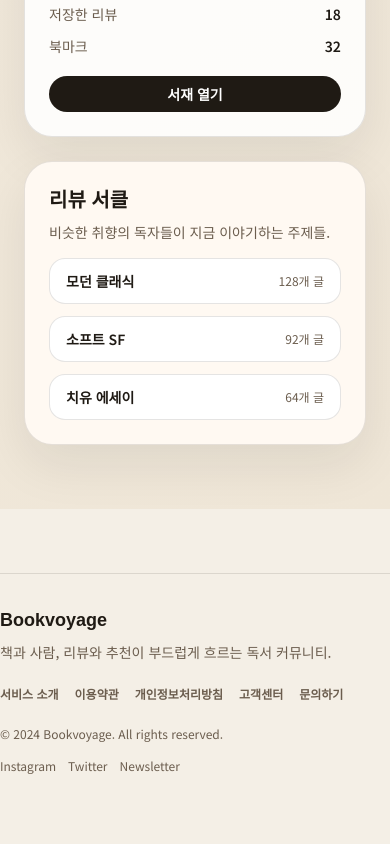
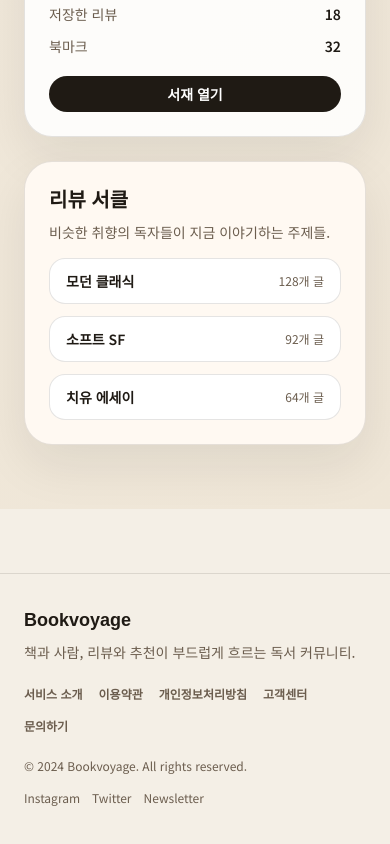
Before and after one commit to yyubin/bookvoyage-fr, a Next.js app: page / in a window 390 px wide. Shown: the part 4507-5351 px from the top of the page. Before the commit the page ends 5281 px from the top, so only its background shows below. Built offline with nearby package versions, Linux system fonts and the light colour scheme; no server answers.

Commit message:
💄 style(footer): adjust layout and styling in footer component
- add container div with max width and padding for consistent layout
- ensure buttons and text elements have a cohesive and responsive design

```diff
--- a/src/app/components/Footer.tsx
+++ b/src/app/components/Footer.tsx
@@ -1,6 +1,7 @@
 export default function Footer() {
   return (
     <footer className="mt-16 border-t border-[var(--border)] pt-8 text-sm text-[var(--muted)]">
+      <div className="mx-auto max-w-6xl px-6 pb-10 sm:px-8">
         <div className="flex flex-col justify-between gap-6 sm:flex-row sm:items-center">
           <div>
             <p className="font-serif text-lg font-semibold text-[var(--ink)]">
@@ -14,12 +15,18 @@ export default function Footer() {
             <button className="transition hover:text-[var(--ink)]">
               서비스 소개
             </button>
-          <button className="transition hover:text-[var(--ink)]">이용약관</button>
+            <button className="transition hover:text-[var(--ink)]">
+              이용약관
+            </button>
             <button className="transition hover:text-[var(--ink)]">
               개인정보처리방침
             </button>
-          <button className="transition hover:text-[var(--ink)]">고객센터</button>
-          <button className="transition hover:text-[var(--ink)]">문의하기</button>
+            <button className="transition hover:text-[var(--ink)]">
+              고객센터
+            </button>
+            <button className="transition hover:text-[var(--ink)]">
+              문의하기
+            </button>
           </div>
         </div>
         <div className="mt-6 flex flex-wrap items-center justify-between gap-4 text-xs">
@@ -30,6 +37,7 @@ export default function Footer() {
             <span>Newsletter</span>
           </div>
         </div>
+      </div>
     </footer>
   );
 }
```
Lines whose indentation alone changed are shown as unchanged.
